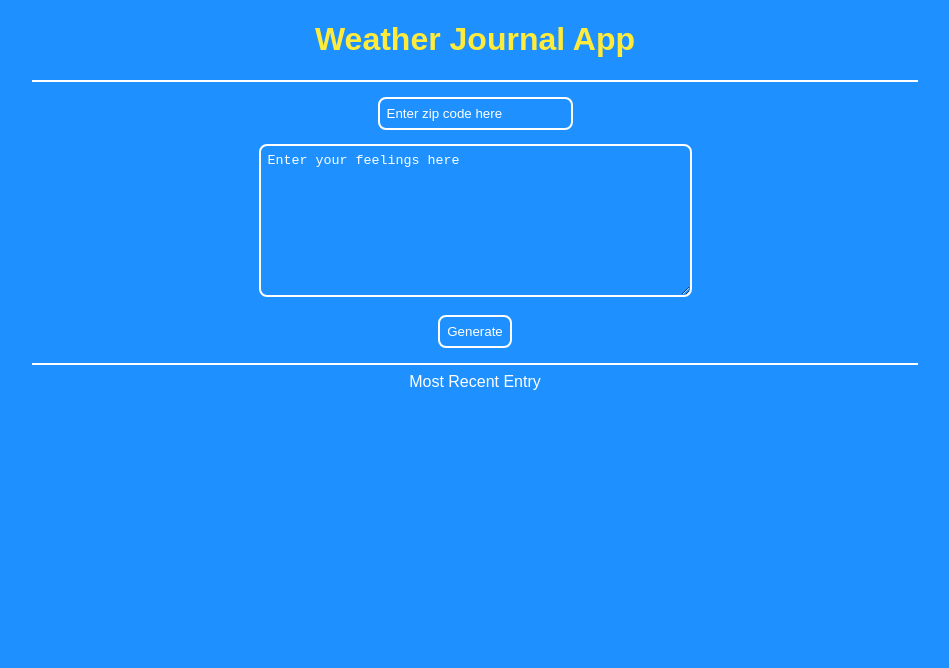
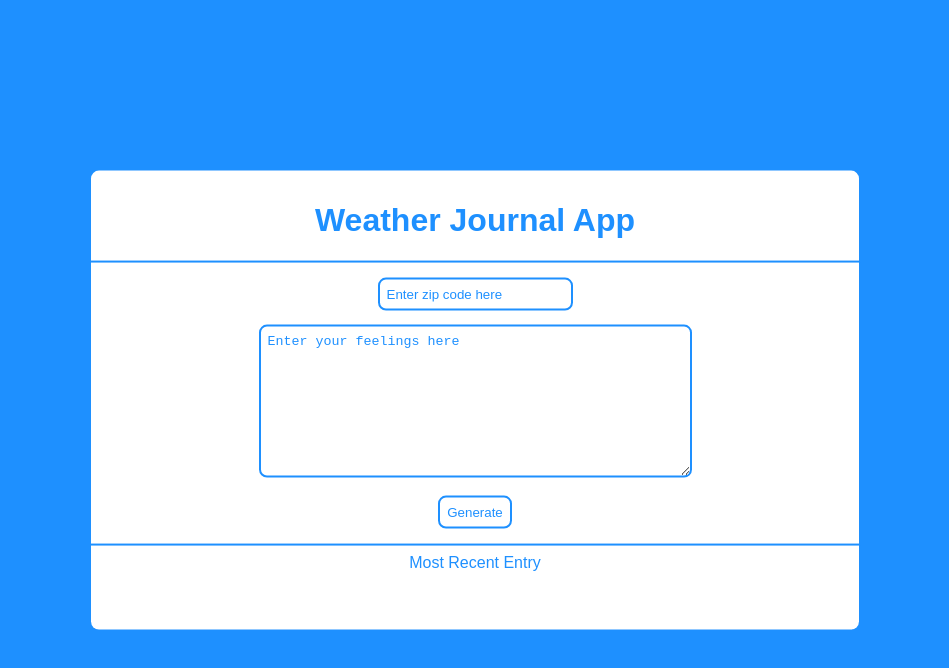
Before and after one commit to hazemessam/weather-app, a website: page website/index.html in a window 1280 px wide. Shown: the whole page, without its empty margins (165-1114 px from the left). Drawn offline with Linux system fonts and the light colour scheme.

Commit message:
change style

```diff
--- a/website/style.css
+++ b/website/style.css
@@ -1,12 +1,24 @@
 ::placeholder {
-    color: #fff;
+    color: dodgerblue;
 }
 
 body {
     font-family: Arial, Helvetica, sans-serif;
     text-align: center;
     background-color: dodgerblue;
-    color: #fff;
+    color: dodgerblue;
+}
+
+#app {
+    position: absolute;
+    top: 50%;
+    left: 50%;
+    transform: translate(-50%, -50%);
+    background-color: #fff;
+    border-radius: 8px;
+    width: 60%;
+    padding: 10px 0;
+    transition: 1s;
 }
 
 label {
@@ -14,13 +26,13 @@ label {
 }
 
 hr {
-    width: 70%;
-    border: 1px solid #fff;
+    width: 100%;
+    border: 1px solid dodgerblue;
 }
 input, textarea, button {
     background-color: transparent;
-    color: #fff;
-    border: 2px solid #fff;
+    color: dodgerblue;
+    border: 2px solid dodgerblue;
     border-radius: 8px;
     padding: 7px;
     margin: 7px auto;
@@ -28,7 +40,7 @@ input, textarea, button {
 }
 
 h1.headline {
-    color: #FFEB3B;
+    color: dodgerblue;
 }
 
 button#generate {
@@ -37,14 +49,14 @@ button#generate {
 }
 
 button#generate:hover {
-    background-color: #fff;
-    color: dodgerblue;
+    background-color: dodgerblue;
+    color: #fff;
 }
 
 #entryHolder {
     display: inline-block;
     width: fit-content;
-    border: 2px solid #fff;
+    border: 2px solid dodgerblue;
     border-radius: 8px;
     padding: 10px;
     margin: 10px;
@@ -52,7 +64,6 @@ button#generate:hover {
 }
 
 #entryHolder span {
-    color: #FFEB3B;
     color: #FBDE44FF;
     font-weight: bold;
 }
```
Also changed, not shown: 1 other file.
